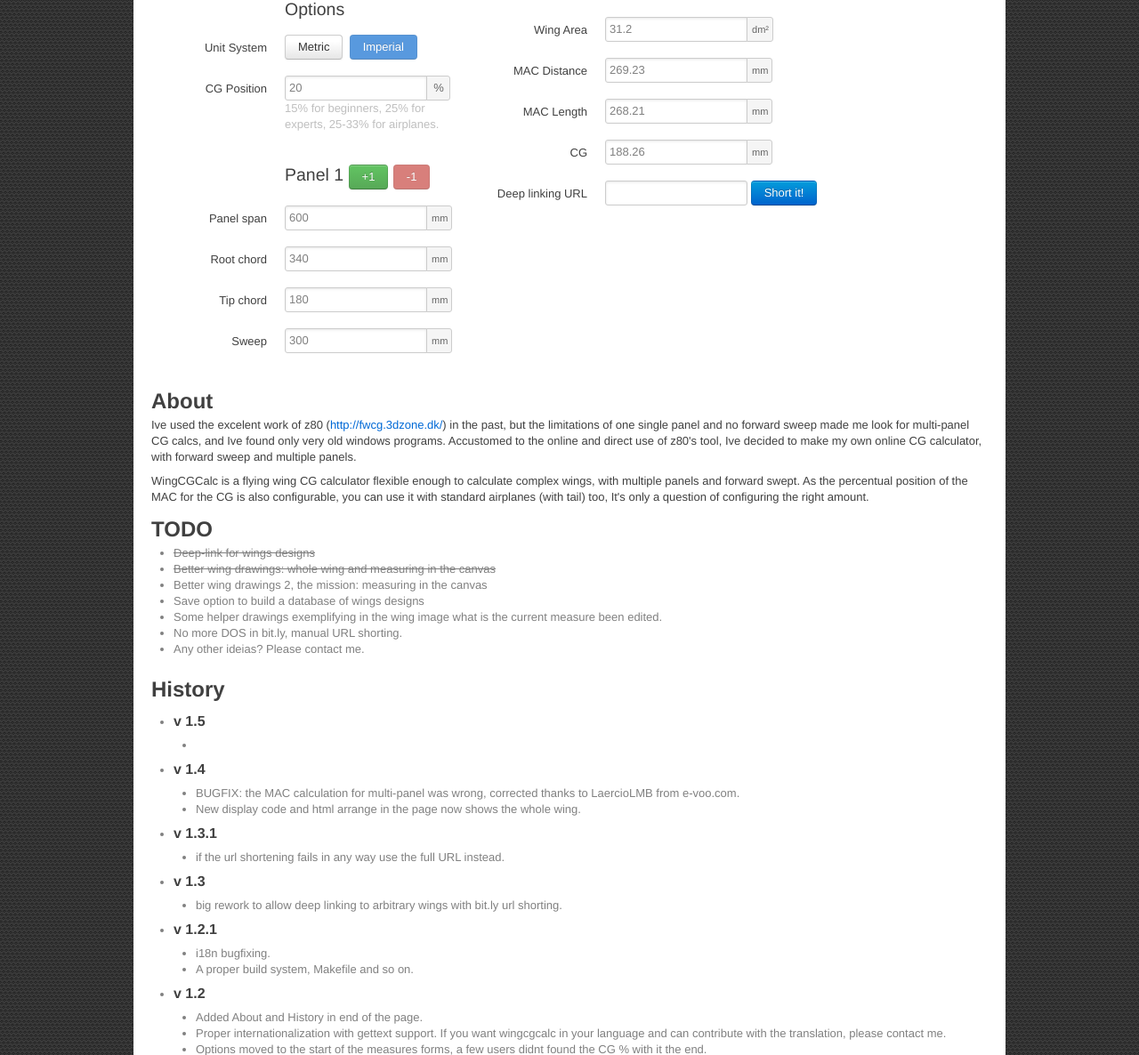
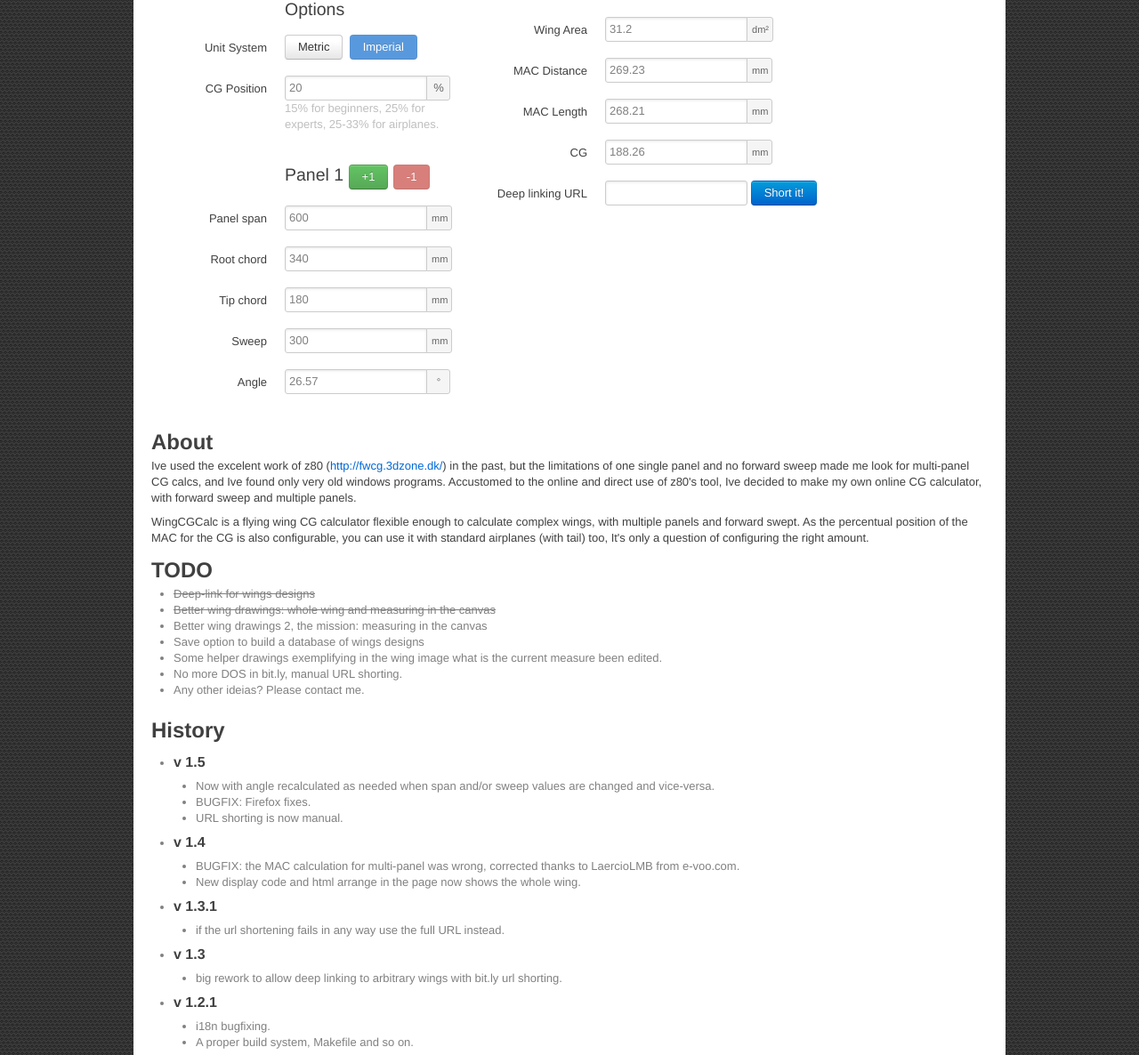
Before and after one commit to sdbruder/wingcgcalc, a PHP site: page /en_US/index.php?sys=imperial in a window 1280 px wide. Shown: the part 657-1843 px from the top of the page at 89% size. Run offline with PHP 8.4, Linux system fonts and the light colour scheme; data that the repository does not hold is empty.

Commit message:
Now with angle per panel recalculated as needed.

```diff
--- a/en_US/index.php
+++ b/en_US/index.php
@@ -82,6 +82,7 @@ include('../php/i18n.php');
             	$_GET['chord0'] = 340;
             	$_GET['chord1'] = 180;
             	$_GET['sweep1'] = 300;
+            	$_GET['angle1'] = 26.57;
             }
             ?>
             <div class="row">
@@ -141,8 +142,8 @@ include('../php/i18n.php');
                                 <label for="panelspan1"><? print _('Panel span'); ?></label>
                                 <div class="input">
                                     <div class="input-append">
-                                        <input class="medium redraw" id="panelspan1" name="panelspan1" size="10" type="text" value="<?= $_GET['panelspan1'] ?>"
-                                            rel="popover" data-content="<? print _('Span of this panel in the semiwing (Ex: If your wing has 1200mm span and only one panel, use 600mm).'); ?>" data-original-title="<? print _('Panel Span'); ?>">
+                                        <input class="medium redraw recalcangle" id="panelspan1" panel="1" name="panelspan1" size="10" type="text" value="<?= $_GET['panelspan1'] ?>"
+                                            rel="popover" data-content="<? print _('Span of this panel in the semiwing (Ex: If your wing has 1200mm span and only one panel, use 600mm). Angle will be recalculated as needed.'); ?>" data-original-title="<? print _('Panel Span'); ?>">
                                         <span class="add-on small">mm</span>
                                     </div>
                                 </div>
@@ -151,7 +152,7 @@ include('../php/i18n.php');
                                 <label for="chord0"><? print _('Root chord'); ?></label>
                                 <div class="input">
                                     <div class="input-append">
-                                        <input class="medium redraw" id="chord0" name="chord0" size="10" type="text" value="<?= $_GET['chord0'] ?>"
+                                        <input class="medium redraw" id="chord0" panel="1" name="chord0" size="10" type="text" value="<?= $_GET['chord0'] ?>"
                                             rel="popover" data-content="<? print _('Chord in the root of this panel'); ?>" data-original-title="<? print _('Root Chord'); ?>">
                                         <span class="add-on small">mm</span>
                                     </div>
@@ -161,7 +162,7 @@ include('../php/i18n.php');
                                 <label for="chord1"><? print _('Tip chord'); ?></label>
                                 <div class="input">
                                     <div class="input-append">
-                                        <input class="medium redraw" id="chord1" name="chord1" size="10" type="text" value="<?= $_GET['chord1'] ?>"
+                                        <input class="medium redraw" id="chord1" panel="1" name="chord1" size="10" type="text" value="<?= $_GET['chord1'] ?>"
                                             rel="popover" data-content="<? print _('Chord in the tip of this panel'); ?>" data-original-title="<? print _('Tip Chord'); ?>">
                                         <span class="add-on small">mm</span>
                                     </div>
@@ -171,12 +172,22 @@ include('../php/i18n.php');
                                 <label for="sweep1"><? print _('Sweep'); ?></label>
                                 <div class="input">
                                     <div class="input-append">
-                                        <input class="medium redraw" id="sweep1" name="sweep1" size="10" type="text" value="<?= $_GET['sweep1'] ?>"
-                                            rel="popover" data-content="<? print _('For forward swept wings use negative values.'); ?>" data-original-title="<? print _('Sweep'); ?>">
+                                        <input class="medium redraw recalcangle" id="sweep1" panel="1" name="sweep1" size="10" type="text" value="<?= $_GET['sweep1'] ?>"
+                                            rel="popover" data-content="<? print _('For forward swept wings use negative values. Enter the sweep value to calculate the angle and vice-versa.'); ?>" data-original-title="<? print _('Sweep'); ?>">
                                         <span class="add-on small">mm</span>
                                     </div>
                                 </div>
                             </div><!-- /clearfix -->
+							<div class="clearfix">
+							    <label for="angle1"><? print _('Angle'); ?></label>
+							    <div class="input">
+							        <div class="input-append">
+							            <input class="medium redraw recalcsweep" id="angle1" panel="1" name="angle1" size="10" type="text" value="<?= $_GET['angle1'] ?>"
+							                rel="popover" data-content="<? print _('For forward swept wings use negative values. Enter the angle in degrees to calculate the sweep value and vice-versa.'); ?>" data-original-title="<? print _('Angle'); ?>">
+							            <span class="add-on small">&deg;</span>
+							        </div>
+							    </div>
+							</div><!-- /clearfix -->
                         </fieldset>
 						<? for($p=2;$p<=6;$p++) {
 						?>
@@ -190,8 +201,8 @@ include('../php/i18n.php');
 	                                <label for="panelspan<? print $p; ?>"><? print _('Panel span'); ?></label>
 	                                <div class="input">
 	                                    <div class="input-append">
-	                                        <input class="medium redraw" id="panelspan<? print $p; ?>" name="panelspan<? print $p; ?>" size="10"    value="<?= $_GET["panelspan$p"] ?>" type="text"
-	                                            rel="popover" data-content="<? print _('Span of this panel in the semiwing (Ex: If your wing has 1200mm span and only one panel, use 600mm).'); ?>" data-original-title="<? print _('Panel Span'); ?>">
+	                                        <input class="medium redraw recalcangle" id="panelspan<?= $p; ?>" panel="<?= $p; ?>" name="panelspan<?= $p; ?>" size="10"    value="<?= $_GET["panelspan$p"] ?>" type="text"
+	                                            rel="popover" data-content="<? print _('Span of this panel in the semiwing (Ex: If your wing has 1200mm span and only one panel, use 600mm). Angle will be recalculated as needed.'); ?>" data-original-title="<? print _('Panel Span'); ?>">
 	                                        <span class="add-on small">mm</span>
 	                                    </div>
 	                                </div>
@@ -200,7 +211,7 @@ include('../php/i18n.php');
 	                                <label for="chord<? print $p; ?>"><? print _('Tip chord'); ?></label>
 	                                <div class="input">
 	                                    <div class="input-append">
-	                                        <input class="medium redraw" id="chord<? print $p; ?>" name="chord<? print $p; ?>" size="10" value="<?= $_GET["chord$p"] ?>" type="text"
+	                                        <input class="medium redraw" id="chord<? print $p; ?>" panel="<?= $p; ?>" name="chord<? print $p; ?>" size="10" value="<?= $_GET["chord$p"] ?>" type="text"
 	                                            rel="popover" data-content="<? print _('Chord in the tip of this panel'); ?>" data-original-title="<? print _('Tip Chord'); ?>">
 	                                        <span class="add-on small">mm</span>
 	                                    </div>
@@ -210,9 +221,19 @@ include('../php/i18n.php');
 	                                <label for="sweep<? print $p; ?>"><? print _('Sweep'); ?></label>
 	                                <div class="input">
 	                                    <div class="input-append">
-	                                        <input class="medium redraw" id="sweep<? print $p; ?>" name="sweep<? print $p; ?>" size="10" value="<?= $_GET["sweep$p"] ?>" type="text"
+	                                        <input class="medium redraw recalcangle" id="sweep<? print $p; ?>" panel="<?= $p; ?>" name="sweep<? print $p; ?>" size="10" value="<?= $_GET["sweep$p"] ?>" type="text"
 	                                            rel="popover" data-content="<? print _('For forward swept wings panels use negative values.'); ?>" data-original-title="<? print _('Sweep'); ?>">
 	                                        <span class="add-on small">mm</span>
+	                                    </div>
+	                                </div>
+	                            </div><!-- /clearfix -->
+	                            <div class="clearfix">
+	                                <label for="angle<?= $p; ?>"><? print _('Angle'); ?></label>
+	                                <div class="input">
+	                                    <div class="input-append">
+	                                        <input class="medium redraw recalcsweep" id="angle<?= $p; ?>" panel="<?= $p; ?>" name="angle<?= $p; ?>" size="10" type="text" value="<?= $_GET["angle$p"] ?>"
+	                                            rel="popover" data-content="<? print _('For forward swept wings use negative values. Enter the angle in degrees to calculate the sweep value and vice-versa.'); ?>" data-original-title="<? print _('Angle'); ?>">
+	                                        <span class="add-on small">&deg;</span>
 	                                    </div>
 	                                </div>
 	                            </div><!-- /clearfix -->
@@ -305,7 +326,9 @@ include('../php/i18n.php');
                     <ul>
 	                    <li><h4><? print _("v 1.5"); ?></h4>
 	                        <ul>
-	                            <li><? print _(""); ?></li>
+	                            <li><? print _("Now with angle recalculated as needed when span and/or sweep values are changed and vice-versa."); ?></li>
+	                            <li><? print _("BUGFIX: Firefox fixes."); ?></li>
+	                            <li><? print _("URL shorting is now manual."); ?></li>
 	                        </ul>
 	                    </li>
 	                    <li><h4><? print _("v 1.4"); ?></h4>
--- a/js/wingcgcalc.js
+++ b/js/wingcgcalc.js
@@ -105,6 +105,12 @@ function strtofloat(str) {
     return f;
 }
 
+
+function fieldtofloat(field) {
+    return strtofloat(field.val());
+}
+
+
 function strtoint(str) {
     var i = parseInt(str);
     if (isNaN(i)) {
@@ -112,6 +118,7 @@ function strtoint(str) {
     }
     return i;
 }
+
 
 function load_panels(qty) {
     var i,j;
@@ -235,9 +242,6 @@ function load_panels(qty) {
     $('#cgdist').val(  Math.round( window.panels[0].cg_dist * 100) / 100);
     //$('#debug').val( debug );
 
-	// angle = math.atan(sweep/span) * (180/math.PI)
-	// sweep  = math.tan( angle * math.PI / 180 ) * span
-
     return panels;
 }
 
@@ -287,6 +291,24 @@ function shortURL(field, url_to_be_shorted) {
           }
       }
     });
+}
+
+
+function angle2sweep(panelnumber) {
+    // sweep  = math.tan( angle * math.PI / 180 ) * span
+    angle = fieldtofloat($('#angle'+panelnumber));
+    span  = fieldtofloat($('#panelspan'+panelnumber ));
+    sw = Math.tan( angle * Math.PI / 180 ) * span;
+    $('#sweep'+panelnumber).val( Math.round( 100 * sw ) / 100);
+}
+
+
+function sweep2angle(panelnumber) {
+    // angle = math.atan(sweep/span) * (180/math.PI)
+    sweep = fieldtofloat($('#sweep'+panelnumber));
+    span  = fieldtofloat($('#panelspan'+panelnumber));
+    an = Math.atan( sweep/span ) * (180 / Math.PI);
+    $('#angle'+panelnumber).val( Math.round( 100 * an ) / 100);
 }
 
 
@@ -446,6 +468,8 @@ function wingcgcalc_setup() {
     $("#btn_imperial").click(function(event){   systemunits_to_imperial();  event.preventDefault();});
     $("#btn_shortit").click(function(event){    shortit();                  event.preventDefault();});
     $(".redraw").change(function(){             draw_wing(); });
+    $(".recalcsweep").change(function(){        angle2sweep($(this).attr('panel')); draw_wing(); });
+    $(".recalcangle").change(function(){        sweep2angle($(this).attr('panel')); draw_wing(); });
 
     // global variables setup
     var unitSys = $("#unitsystem");
```
Also changed, not shown: 3 other files. Lines whose indentation alone changed are shown as unchanged.
